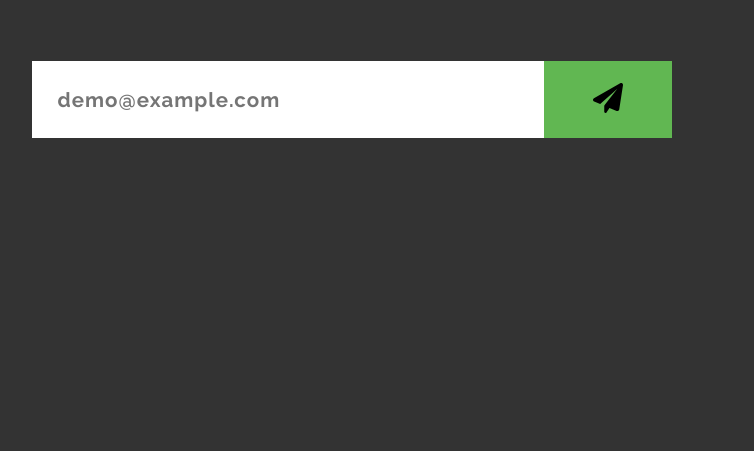
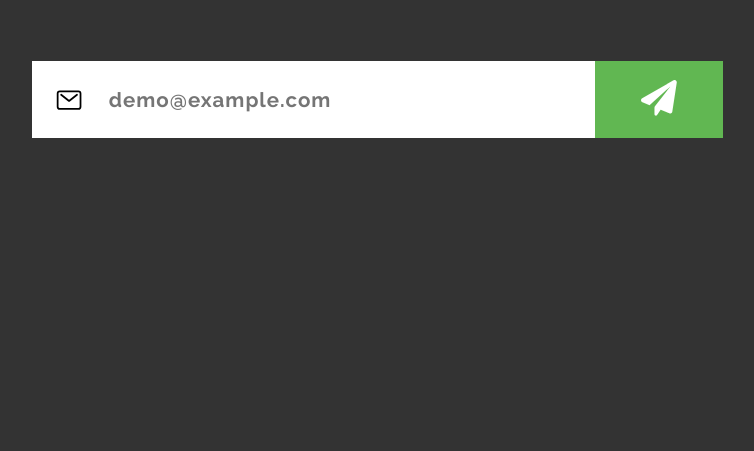
Before and after one commit to tech-shamp/RecieveEmails, a website: page public/index.html in a window 1280 px wide. Shown: the part 349-800 px from the top of the page, without its empty margins (96-850 px from the left). Drawn offline with Linux system fonts and the light colour scheme.

Commit message:
Added some new icons inside the placeholder and removed waste icons

```diff
--- a/public/index.html
+++ b/public/index.html
@@ -14,6 +14,51 @@
       <h1>Our Brand New<br />Website is On it's Way</h1>
       <p>Subscribe For More Details</p>
       <form name="submit-to-google-sheet">
+        <div class="icon">
+          <!-- <svg
+            class="mail-icon"
+            xmlns="http://www.w3.org/2000/svg"
+            width="512"
+            height="512"
+            viewBox="0 0 512 512"
+          >
+            <path
+              class="mail-path"
+              d="M448.67,154.45,274.1,68.2a41.1,41.1,0,0,0-36.2,0L63.33,154.45A55.6,55.6,0,0,0,32,204.53V389.14c0,30.88,25.42,56,56.67,56H423.33c31.25,0,56.67-25.12,56.67-56V204.53A55.6,55.6,0,0,0,448.67,154.45ZM252.38,96.82a8.22,8.22,0,0,1,7.24,0L429,180.48l-172,85a8.22,8.22,0,0,1-7.24,0L80.35,181.81Z"
+            />
+          </svg> -->
+          <svg
+            class="mail-icon"
+            xmlns="http://www.w3.org/2000/svg"
+            viewBox="0 0 512 512"
+          >
+            <rect
+              x="48"
+              y="96"
+              width="416"
+              height="320"
+              rx="40"
+              ry="40"
+              style="
+                fill: none;
+                stroke: #000;
+                stroke-linecap: round;
+                stroke-linejoin: round;
+                stroke-width: 32px;
+              "
+            />
+            <polyline
+              points="112 160 256 272 400 160"
+              style="
+                fill: none;
+                stroke: #000;
+                stroke-linecap: round;
+                stroke-linejoin: round;
+                stroke-width: 32px;
+              "
+            />
+          </svg>
+        </div>
         <input
           type="email"
           name="Email"
@@ -21,7 +66,16 @@
           required
         />
         <button type="submit">
-          <img src="img/paper-plane-solid.svg" alt="Send Icon" width="30px" />
+          <svg
+            class="send-icon"
+            xmlns="http://www.w3.org/2000/svg"
+            viewBox="0 0 512 512"
+          >
+            <path
+              class="send-path"
+              d="M511.6 36.86l-64 415.1c-1.5 9.734-7.375 18.22-15.97 23.05c-4.844 2.719-10.27 4.097-15.68 4.097c-4.188 0-8.319-.8154-12.29-2.472l-122.6-51.1l-50.86 76.29C226.3 508.5 219.8 512 212.8 512C201.3 512 192 502.7 192 491.2v-96.18c0-7.115 2.372-14.03 6.742-19.64L416 96l-293.7 264.3L19.69 317.5C8.438 312.8 .8125 302.2 .0625 289.1s5.469-23.72 16.06-29.77l448-255.1c10.69-6.109 23.88-5.547 34 1.406S513.5 24.72 511.6 36.86z"
+            />
+          </svg>
         </button>
       </form>
       <span class="success"></span>
--- a/public/style.css
+++ b/public/style.css
@@ -16,6 +16,8 @@
 :root {
   --color: #61b752;
   --failed: #d33232;
+  --white: #fff;
+  --black: #000;
 }
 
 /* StyleSheet */
@@ -72,6 +74,28 @@ form input::placeholder {
   font-weight: bold;
   letter-spacing: 1px;
 }
+form .icon {
+  padding-left: 1.8rem;
+  display: flex;
+  justify-content: center;
+  align-items: center;
+}
+.mail-icon {
+  width: 2.2rem;
+  height: 2.2rem;
+}
+.mail-icon .mail-path {
+  fill: var(--color);
+  stroke: var(--color);
+}
+.send-icon {
+  width: 2.8rem;
+  height: 2.8rem;
+}
+.send-icon .send-path {
+  fill: var(--white);
+  stroke: var(--color);
+}
 form button {
   background: var(--color);
   border: none;
@@ -79,6 +103,10 @@ form button {
   height: 6rem;
   width: 10rem;
   cursor: pointer;
+}
+form button:hover {
+  background-color: var(--black);
+  transition: all 0.5s cubic-bezier(0.075, 0.82, 0.165, 1);
 }
 /* span */
 span {
```
Also changed, not shown: public/img/paper-plane-solid.svg (deleted).
